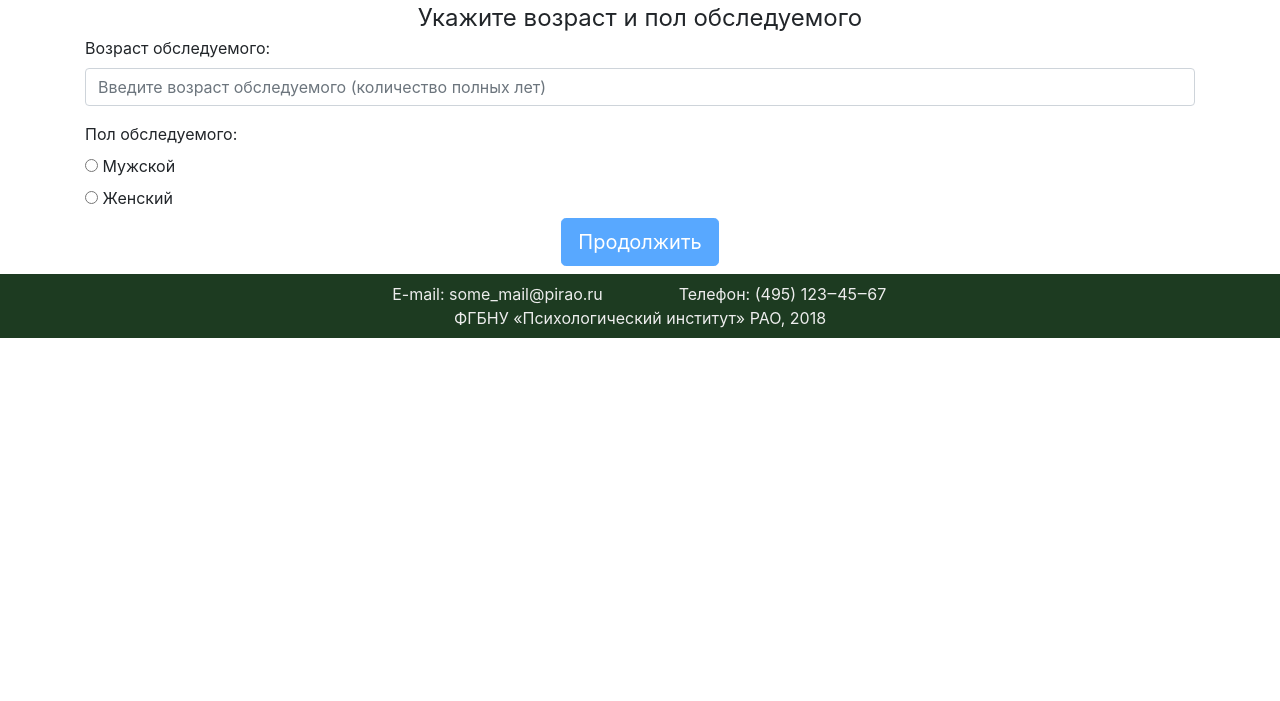
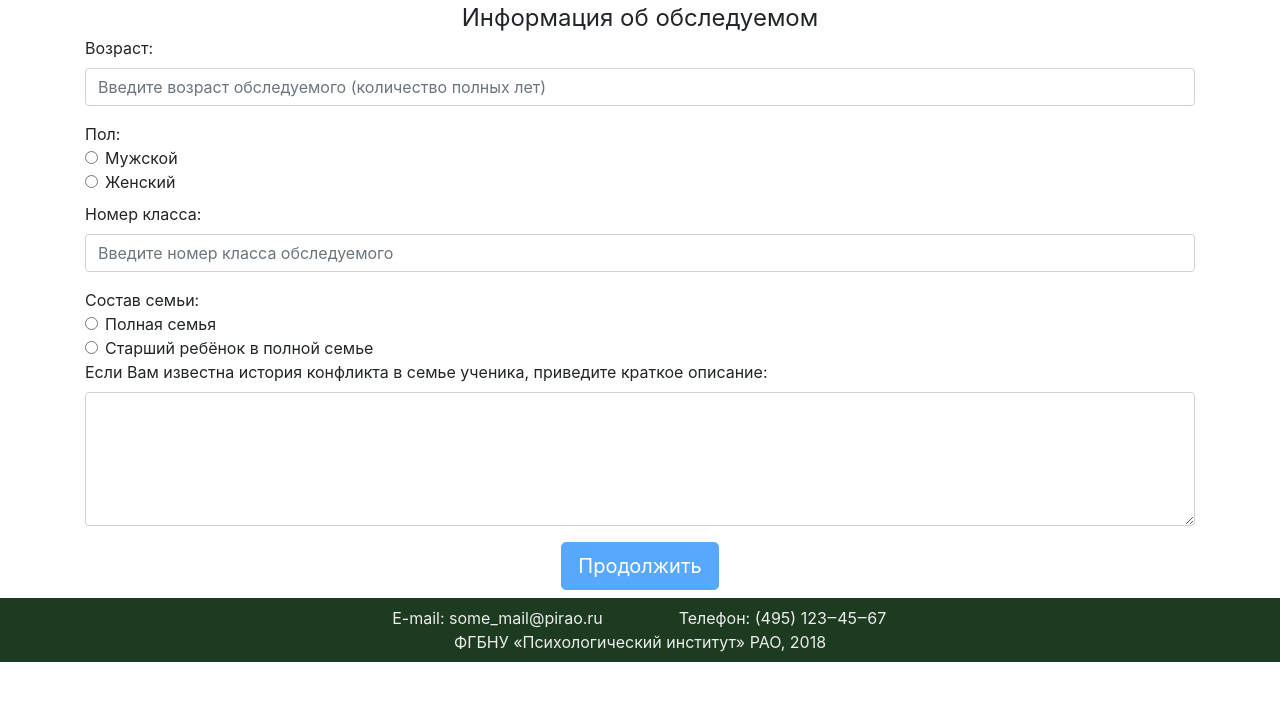
Before and after one commit to AndreyAD1/stott-questionnaire, a Python web app: template templates/person_info.html in a window 1280 px wide. Shown: the part 48-749 px from the top of the page. Run offline with Jinja, Linux system fonts and the light colour scheme; the template is opened without the code that fills it, so the values that code supplies are empty; some libraries are stand-ins or nearby versions.

Commit message:
Add additional features to input on the page of personal info.

```diff
--- a/templates/person_info.html
+++ b/templates/person_info.html
@@ -4,22 +4,63 @@
   <div class="container">
     <div class="row">
       <div class="col-12 title text-center">
-        Укажите возраст и пол обследуемого
+        Информация об обследуемом
       </div>
       <div class="col-12">
         <form name="person_info">
           <div class="form-group">
-            <label for="age">Возраст обследуемого:</label>
-            <input type="number" class="form-control" id="age"
-                   min=1 max=100 step=1
-                   placeholder="Введите возраст обследуемого (количество полных лет)">
+            <label for="age">Возраст:</label>
+            <input
+              type="number"
+              class="form-control"
+              id="age"
+              min=1
+              max=100
+              step=1
+              placeholder="Введите возраст обследуемого (количество полных лет)"
+              required
+            >
           </div>
-          <div class="mt-2 mb-2">Пол обследуемого:</div>
-          <div><input name="sex" type="radio" value="male" id="male" class="male">
-            <label for="male">Мужской</label>
+          <div class="mt-2">Пол:</div>
+          <div class="form-check">
+            <input name="sex" type="radio" value="male" id="male" class="form-check-input male">
+            <label class="form-check-label" for="male">Мужской</label>
           </div>
-          <div><input name="sex" type="radio" value="female" id="female" class="female">
-            <label for="female">Женский</label>
+          <div class="form-check">
+            <input name="sex" type="radio" value="female" id="female" class="form-check-input female">
+            <label class="form-check-label" for="female">Женский</label>
+          </div>
+          <div class="form-group mt-2">
+            <label for="grade">Номер класса:</label>
+            <input
+              type="number"
+              class="form-control"
+              id="grade"
+              min="1"
+              max="20"
+              step="1"
+              placeholder="Введите номер класса обследуемого"
+            >
+          </div>
+          <div class="mt-2">Состав семьи:</div>
+          <div class="form-check">
+            <input class="form-check-input" type="radio" name="family-type" value="nuclear-family" id="nuclear-family">
+            <label class="form-check-label" for="nuclear-family">
+              Полная семья
+            </label>
+          </div>
+          <div class="form-check">
+            <input class="form-check-input" type="radio" name="family-type" value="nuclear-family-eldest" id="eldest">
+            <label class="form-check-label" for="eldest">
+              Старший ребёнок в полной семье
+            </label>
+          </div>
+
+          <div class="form-group">
+            <label for="conflict-history">
+              Если Вам известна история конфликта в семье ученика, приведите краткое описание:
+            </label>
+            <textarea class="form-control" id="conflict-history" rows="5"></textarea>
           </div>
         </form>
       </div>
```
Also changed, not shown: static/person_info.html (+51 -10 lines).
